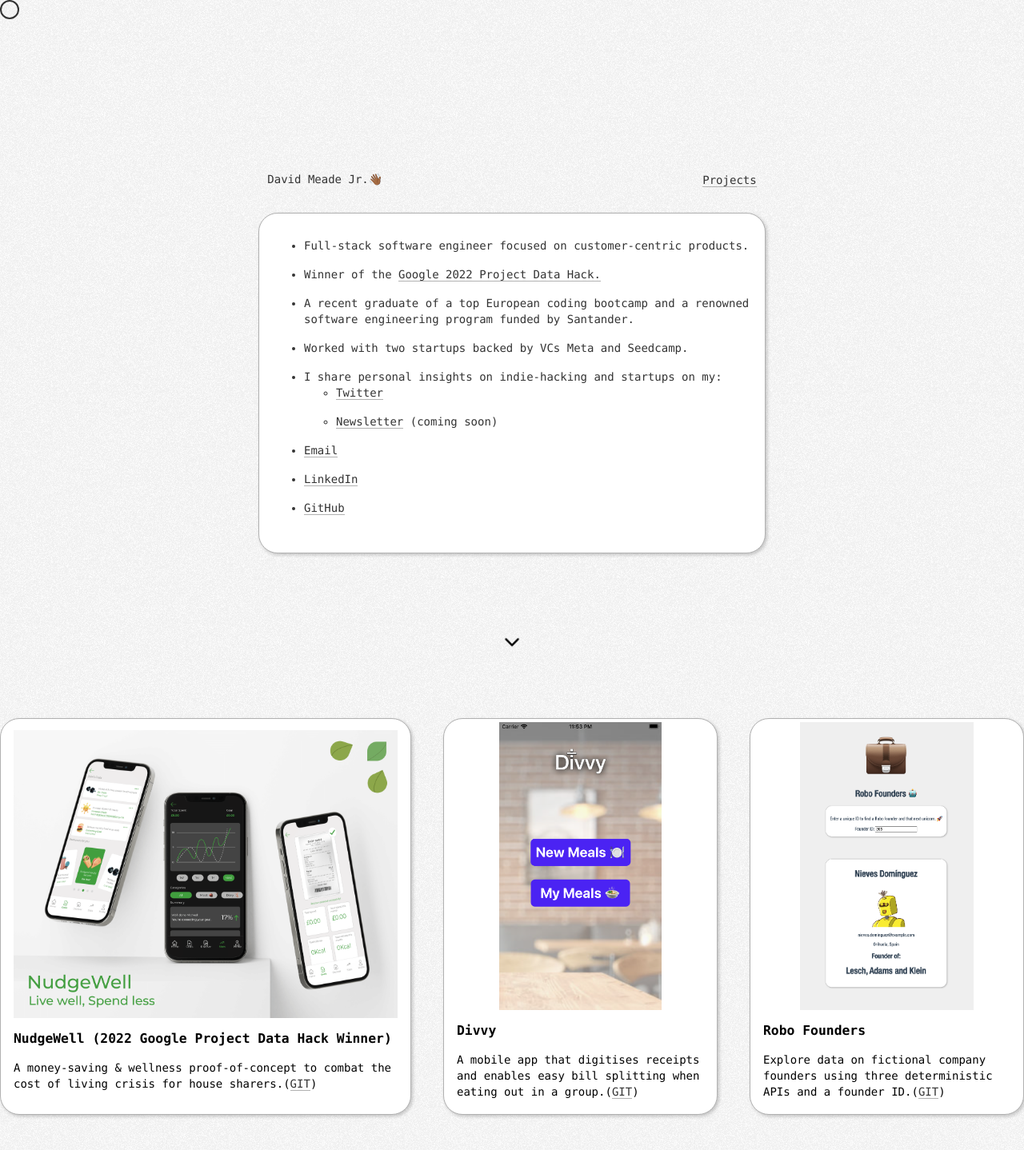
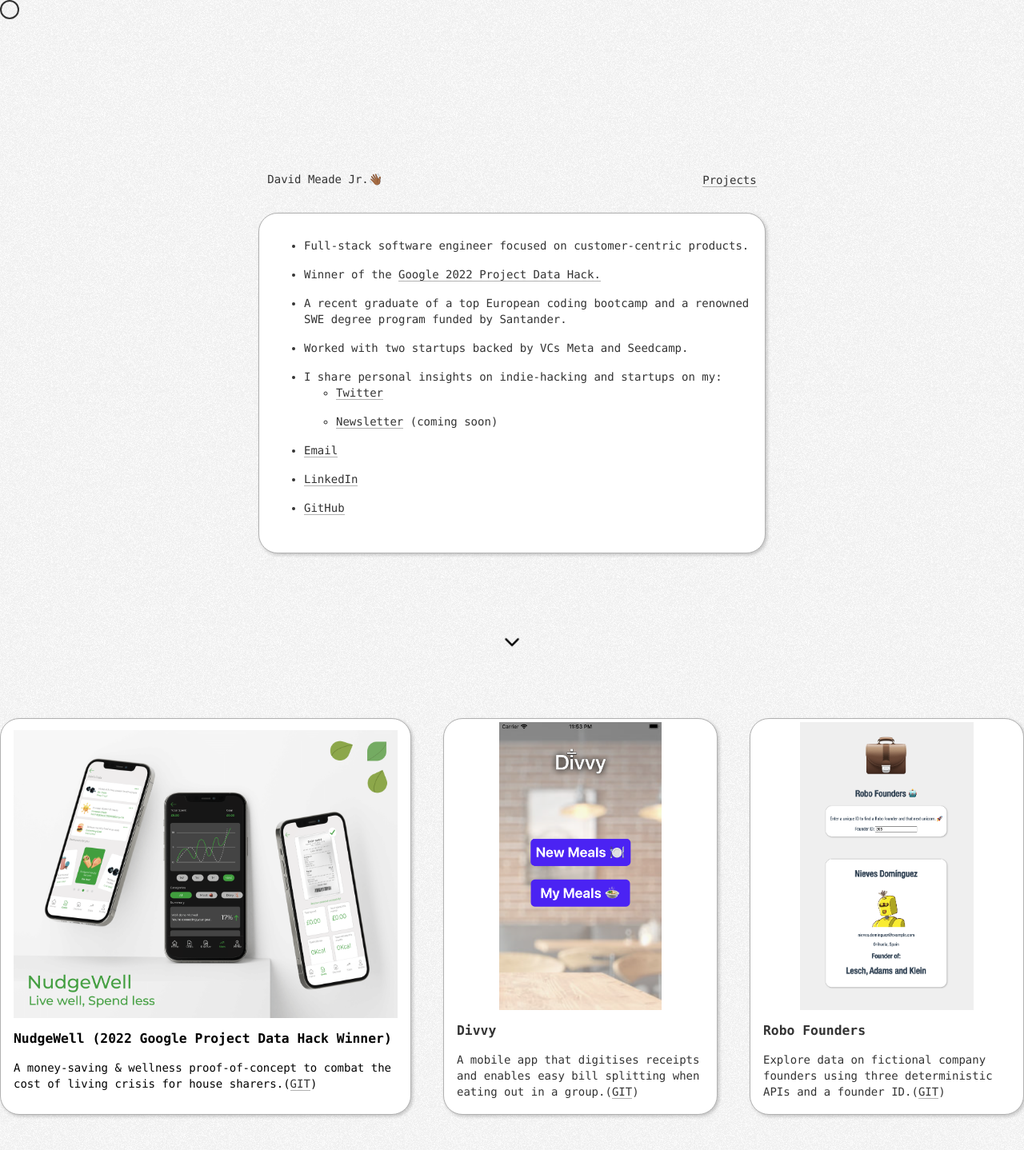
Before and after one commit to davidmeadejr/personal-website, a React (Create React App) app: page / in a window 1280 px wide. Shown: the top 1438 px of the page at 80% size. Built offline with nearby package versions, Linux system fonts and the light colour scheme.

Commit message:
Feat: Updated bullet points

```diff
--- a/src/App.js
+++ b/src/App.js
@@ -28,8 +28,7 @@ export default function App() {
               </a>
             </li>
             <li>
-              A recent graduate of a top European coding bootcamp and a renowned software engineering program funded by
-              Santander.
+              A recent graduate of a top European coding bootcamp and a renowned SWE degree program funded by Santander.
             </li>
             <li>Worked with two startups backed by VCs Meta and Seedcamp.</li>
             {/* <li className="examples">
--- a/src/components/DivvyProject.css
+++ b/src/components/DivvyProject.css
@@ -27,3 +27,7 @@ img.divvy {
 .text {
   max-width: 480px;
 }
+
+a.divvyContainer:hover {
+  font-size: 14px;
+}
--- a/src/components/DivvyProject.js
+++ b/src/components/DivvyProject.js
@@ -3,7 +3,7 @@ import "./DivvyProject.css";
 
 function DivvyProject(props) {
   return (
-    <div className="divvyContainer">
+    <a className="divvyContainer" href="https://github.com/davidmeadejr/divvy-app" target="_blank" rel="noreferrer">
       <img className="divvy" src={props.image} alt="Divvy" />
       <div className="text">
         <h3>Divvy</h3>
@@ -15,7 +15,7 @@ function DivvyProject(props) {
           )
         </p>
       </div>
-    </div>
+    </a>
   );
 }
 export default DivvyProject;
--- a/src/components/RoboFounders.css
+++ b/src/components/RoboFounders.css
@@ -17,6 +17,7 @@
   transform: scale(1.1);
   cursor: pointer;
   opacity: 0.5;
+  font-size: 14px;
 }
 
 img.robo {
--- a/src/components/RoboFounders.js
+++ b/src/components/RoboFounders.js
@@ -3,19 +3,19 @@ import "./RoboFounders.css";
 
 function RoboFounders(props) {
   return (
-    <div className="roboContainer">
+    <a className="roboContainer" href="https://robo-founders.vercel.app/" target="_blank" rel="noreferrer">
       <img className="robo" src={props.image} alt="Robo" />
       <div className="text">
         <h3>Robo Founders</h3>
         <p>
           Explore data on fictional company founders using three deterministic APIs and a founder ID.(
-          <a href="https://github.com/davidmeadejr/divvy-app" target="_blank" rel="noreferrer">
+          <a href="https://github.com/davidmeadejr/robo-founders" target="_blank" rel="noreferrer">
             GIT
           </a>
           )
         </p>
       </div>
-    </div>
+    </a>
   );
 }
 export default RoboFounders;
```
